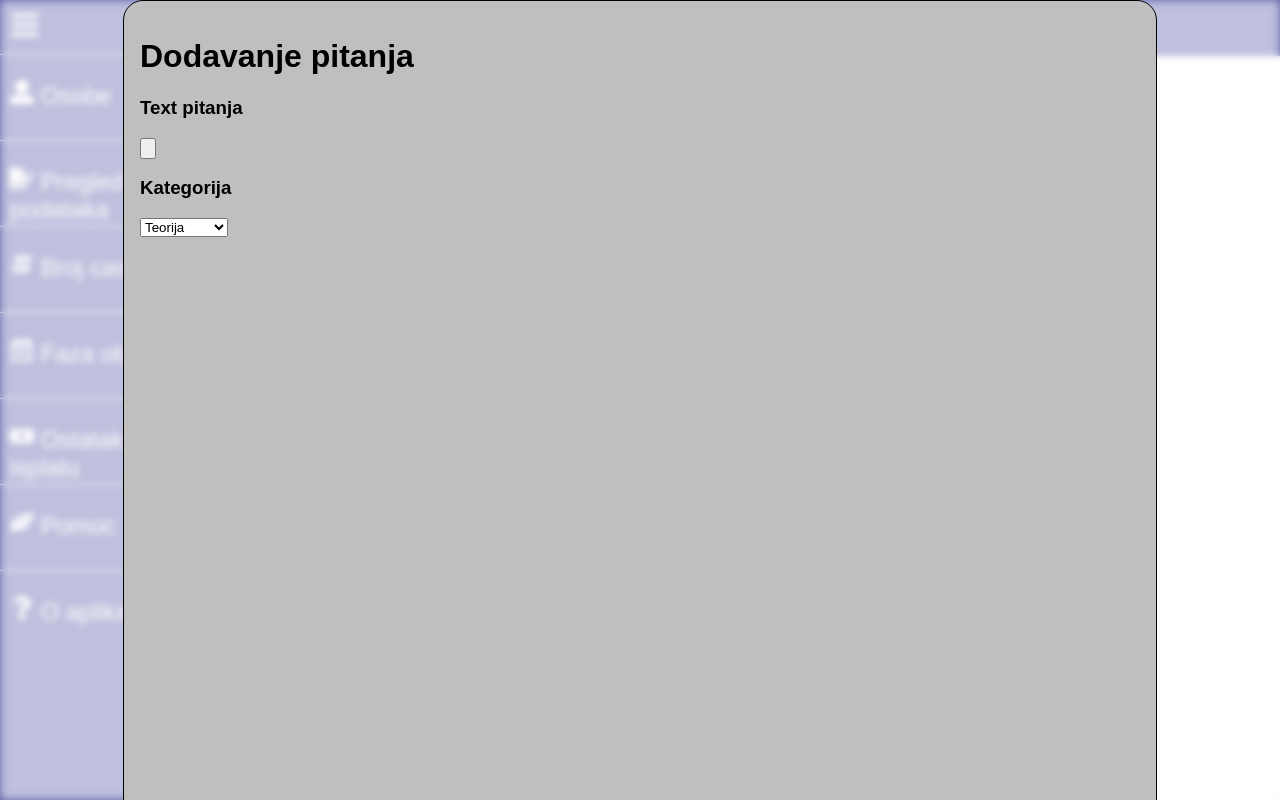
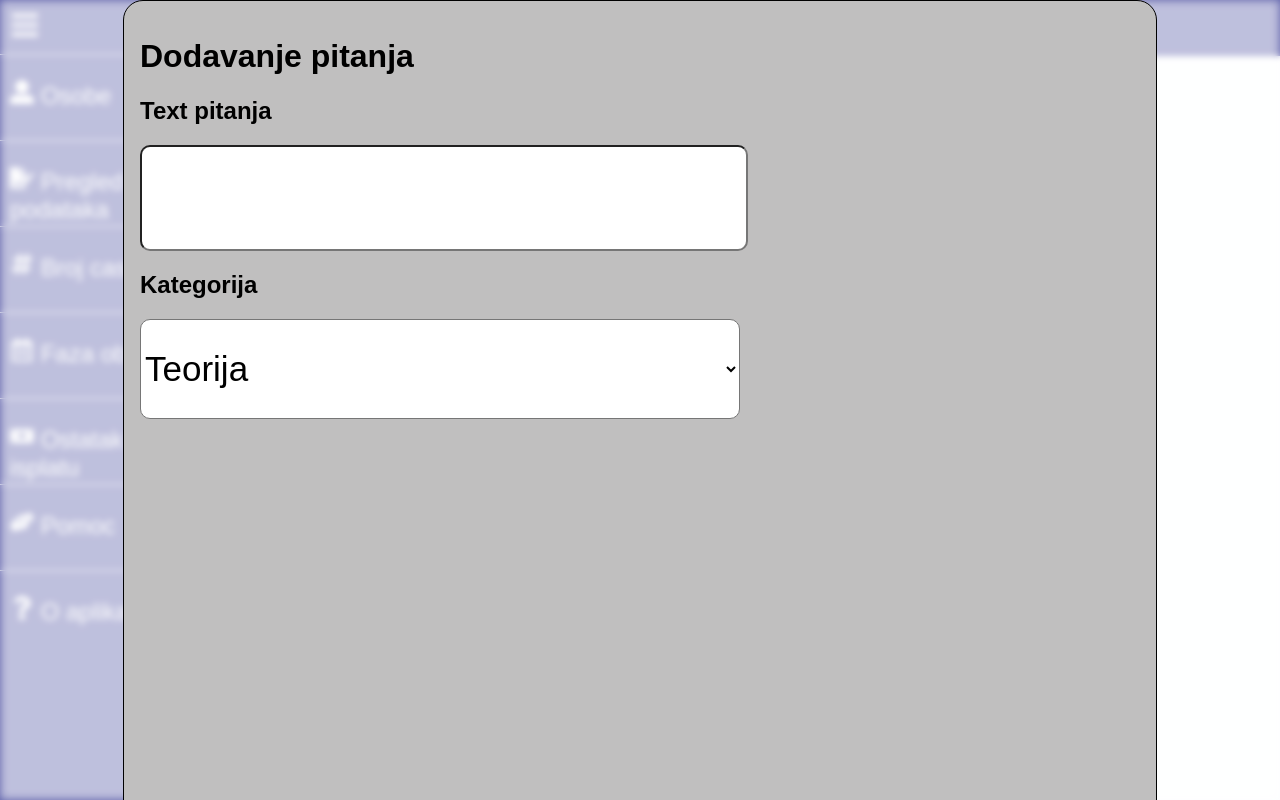
Before and after one commit to thePi314/React-SASS-Template, a React (Create React App) app: page /admin/pitanja in a window 1280 px wide. Both pictures are taken after a click on the picture 265 px from the left and 78 px from the top of the page. Built offline with nearby package versions, Linux system fonts and the light colour scheme; a web font is replaced by a local one.

Commit message:
nista
nista

```diff
--- a/src/components/modal/_index.scss
+++ b/src/components/modal/_index.scss
@@ -17,6 +17,20 @@
         border: black 1px solid;
         background: rgb(192, 191, 191);
         border-radius: 20px;
+        #text{
+            width: 600px;
+            height: 100px;
+            background-color: white;
+            border-radius: 10px;
+            font-size: 35px;
+        }
+        #kategorija{
+            width: 600px;
+            height: 100px;
+            font-size: 35px;
+            background-color: white;
+            border-radius: 10px;
+        }
 
         .header{}
         .body{}
--- a/src/components/tableT/index.js
+++ b/src/components/tableT/index.js
@@ -2,6 +2,7 @@ import React, { useEffect, useState } from "react";
 
 const TableT = (props) => {
   let data = [
+    //useState [data,setData]=useState();
     //dummy data
     {
       ime_i_prezime: "Tairk Besic",
--- a/src/index.css
+++ b/src/index.css
@@ -530,6 +530,22 @@
   border-radius: 20px;
 }
 
+.modal-wrapper .modal #text {
+  width: 600px;
+  height: 100px;
+  background-color: white;
+  border-radius: 10px;
+  font-size: 35px;
+}
+
+.modal-wrapper .modal #kategorija {
+  width: 600px;
+  height: 100px;
+  font-size: 35px;
+  background-color: white;
+  border-radius: 10px;
+}
+
 .modal-wrapper .background {
   width: 100%;
   height: 100%;
--- a/src/screens/admin/Pitanja/index.js
+++ b/src/screens/admin/Pitanja/index.js
@@ -25,9 +25,9 @@ const Pitanja= () => {
         >
         <div className='AddQue'>
           <h1>Dodavanje pitanja</h1>
-            <label for="text"><h3>Text pitanja</h3></label>
-            <input type="button" name="text" id='text' ></input>
-            <label for="kategorija"><h3>Kategorija</h3></label>
+            <label for="text"><h2>Text pitanja</h2></label>
+            <input type="text" name="text" id='text'/>
+            <label for="kategorija"><h2>Kategorija</h2></label>
             <select id="kategorija" name="kategorija">
               <option value="Teorija">Teorija</option>
               <option value="Znak">Znak</option>
```
Also changed, not shown: src/components/PitanjaLista/index.js (added, +10 -0 lines), src/components/PitanjaLista/_index.scss (added), 1 other file (tests, documents, lock files or other folders).
